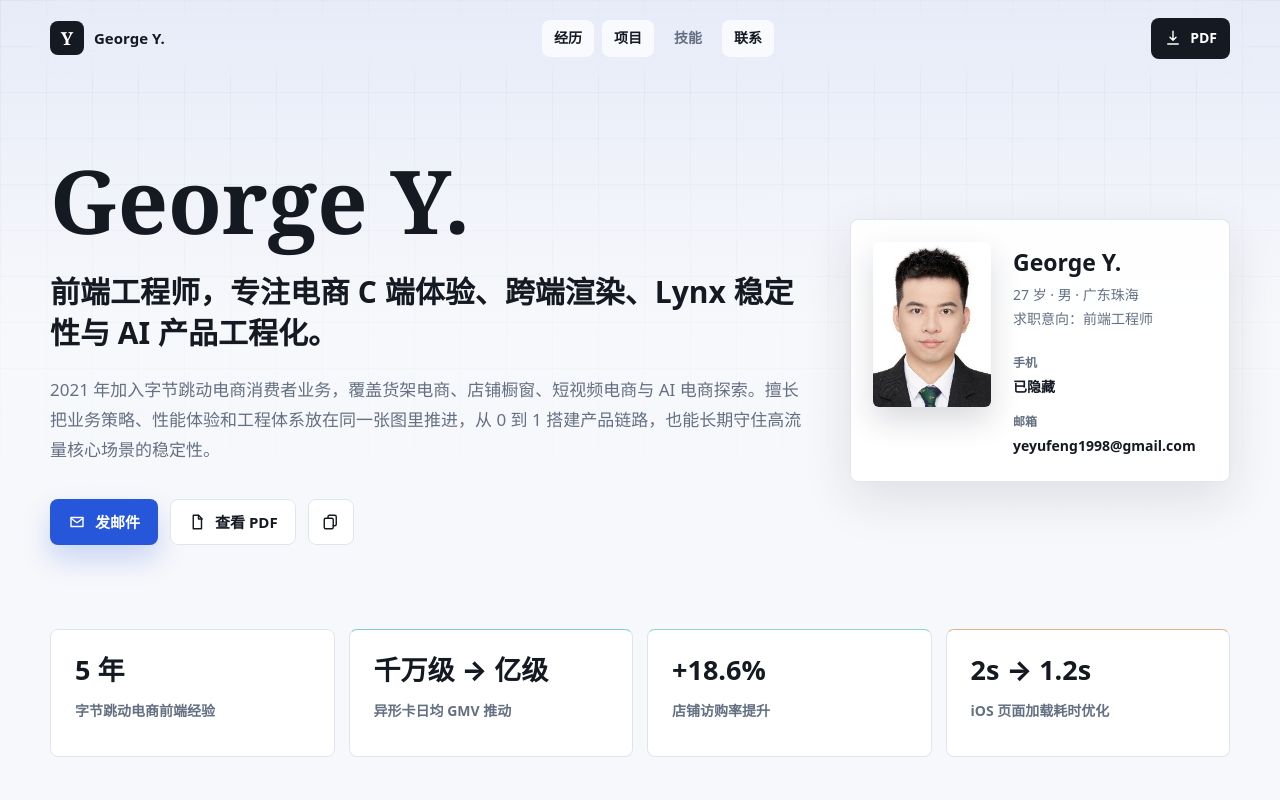
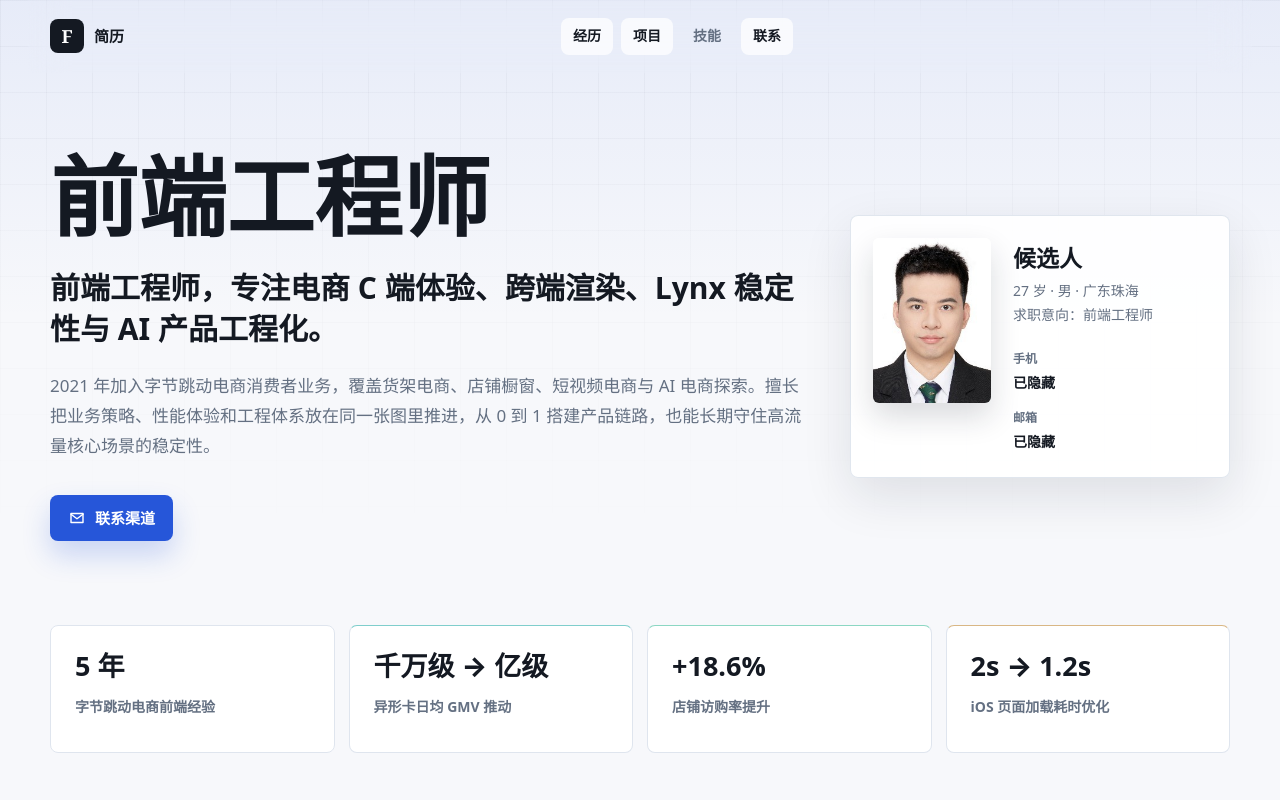
Before and after one commit to KuroGeo/web-resume, a plain HTML site: page public/index.html in a window 1280 px wide. Shown: the top 800 px of the page. Drawn offline with Linux system fonts and the light colour scheme.

Commit message:
Hide name on web resume

```diff
--- a/public/index.html
+++ b/public/index.html
@@ -3,13 +3,13 @@
   <head>
     <meta charset="utf-8">
     <meta name="viewport" content="width=device-width, initial-scale=1">
-    <title>George Y. | 前端工程师</title>
+    <title>前端工程师 | 网页简历</title>
     <meta
       name="description"
-      content="George Y.的网页版简历，前端工程师，曾负责字节跳动电商跨端渲染、Lynx 稳定性、店铺装修和 AI 电商探索。"
+      content="前端工程师的网页版简历，曾负责字节跳动电商跨端渲染、Lynx 稳定性、店铺装修和 AI 电商探索。"
     >
     <meta name="theme-color" content="#f7f8fb">
-    <meta property="og:title" content="George Y. | 前端工程师">
+    <meta property="og:title" content="前端工程师 | 网页简历">
     <meta property="og:description" content="5 年字节跳动电商前端经历，覆盖 React、Lynx、跨端渲染、性能优化和 AI 电商产品落地。">
     <meta property="og:type" content="website">
     <link rel="icon" href="assets/profile.jpg">
@@ -18,8 +18,8 @@
   <body>
     <header class="site-header" data-header>
       <a class="brand" href="#top" aria-label="回到顶部">
-        <span class="brand-mark" aria-hidden="true">Y</span>
-        <span>George Y.</span>
+        <span class="brand-mark" aria-hidden="true">F</span>
+        <span>简历</span>
       </a>
       <nav class="nav-links" aria-label="主要导航">
         <a href="#experience">经历</a>
@@ -27,50 +27,31 @@
         <a href="#skills">技能</a>
         <a href="#contact">联系</a>
       </nav>
-      <a class="header-action" href="assets/resume.pdf" download>
-        <svg viewBox="0 0 24 24" aria-hidden="true">
-          <path d="M12 3v12m0 0 4-4m-4 4-4-4M5 20h14"></path>
-        </svg>
-        PDF
-      </a>
     </header>
 
     <main id="top">
       <section class="hero section-shell">
         <div class="hero-copy reveal">
-          <h1>George Y.</h1>
+          <h1>前端工程师</h1>
           <p class="hero-title">前端工程师，专注电商 C 端体验、跨端渲染、Lynx 稳定性与 AI 产品工程化。</p>
           <p class="hero-summary">
             2021 年加入字节跳动电商消费者业务，覆盖货架电商、店铺橱窗、短视频电商与 AI 电商探索。擅长把业务策略、性能体验和工程体系放在同一张图里推进，从 0 到 1 搭建产品链路，也能长期守住高流量核心场景的稳定性。
           </p>
-          <div class="hero-actions" aria-label="联系与简历下载">
-            <a class="button button-primary" href="mailto:yeyufeng1998@gmail.com">
+          <div class="hero-actions" aria-label="联系入口">
+            <a class="button button-primary" href="#contact">
               <svg viewBox="0 0 24 24" aria-hidden="true">
                 <path d="M4 6h16v12H4z"></path>
                 <path d="m4 7 8 6 8-6"></path>
               </svg>
-              发邮件
+              联系渠道
             </a>
-            <a class="button button-secondary" href="assets/resume.pdf" target="_blank" rel="noreferrer">
-              <svg viewBox="0 0 24 24" aria-hidden="true">
-                <path d="M7 3h7l4 4v14H7z"></path>
-                <path d="M14 3v5h5"></path>
-              </svg>
-              查看 PDF
-            </a>
-            <button class="icon-button" type="button" data-copy="yeyufeng1998@gmail.com" aria-label="复制邮箱">
-              <svg viewBox="0 0 24 24" aria-hidden="true">
-                <path d="M8 7V5a2 2 0 0 1 2-2h7a2 2 0 0 1 2 2v10a2 2 0 0 1-2 2h-2"></path>
-                <path d="M5 7h8a2 2 0 0 1 2 2v10a2 2 0 0 1-2 2H5a2 2 0 0 1-2-2V9a2 2 0 0 1 2-2z"></path>
-              </svg>
-            </button>
           </div>
         </div>
 
         <aside class="profile-panel reveal" aria-label="个人信息">
-          <img class="profile-photo" src="assets/profile.jpg" alt="George Y.证件照">
+          <img class="profile-photo" src="assets/profile.jpg" alt="候选人证件照">
           <div class="profile-content">
-            <p class="profile-name">George Y.</p>
+            <p class="profile-name">候选人</p>
             <p>27 岁 · 男 · 广东珠海</p>
             <p>求职意向：前端工程师</p>
             <dl class="contact-list">
@@ -80,7 +61,7 @@
               </div>
               <div>
                 <dt>邮箱</dt>
-                <dd><a href="mailto:yeyufeng1998@gmail.com">yeyufeng1998@gmail.com</a></dd>
+                <dd>已隐藏</dd>
               </div>
             </dl>
           </div>
@@ -253,16 +234,7 @@
       <section class="contact-section section-shell reveal" id="contact">
         <div>
           <h2>期待聊聊前端工程、业务增长和 AI 产品落地。</h2>
-          <p>如果你正在寻找能把复杂业务拆成可维护工程体系、同时关注体验和结果的前端工程师，可以通过邮件联系我。</p>
-        </div>
-        <div class="contact-actions">
-          <a class="button button-primary" href="mailto:yeyufeng1998@gmail.com">
-            <svg viewBox="0 0 24 24" aria-hidden="true">
-              <path d="M4 6h16v12H4z"></path>
-              <path d="m4 7 8 6 8-6"></path>
-            </svg>
-            yeyufeng1998@gmail.com
-          </a>
+          <p>如果你正在寻找能把复杂业务拆成可维护工程体系、同时关注体验和结果的前端工程师，可以通过当前简历投递渠道联系我。</p>
         </div>
       </section>
     </main>
```
Also changed, not shown: README.md.
